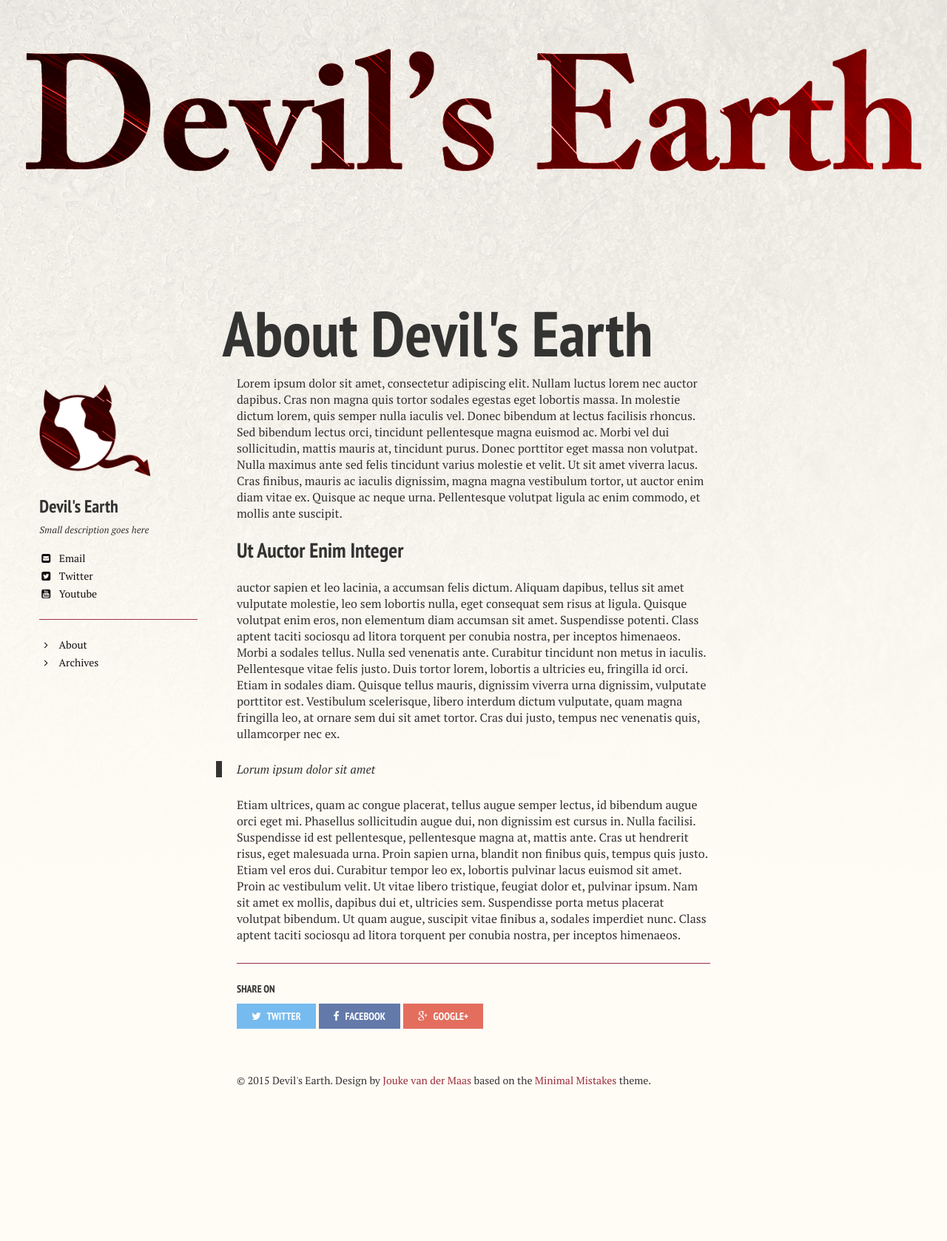
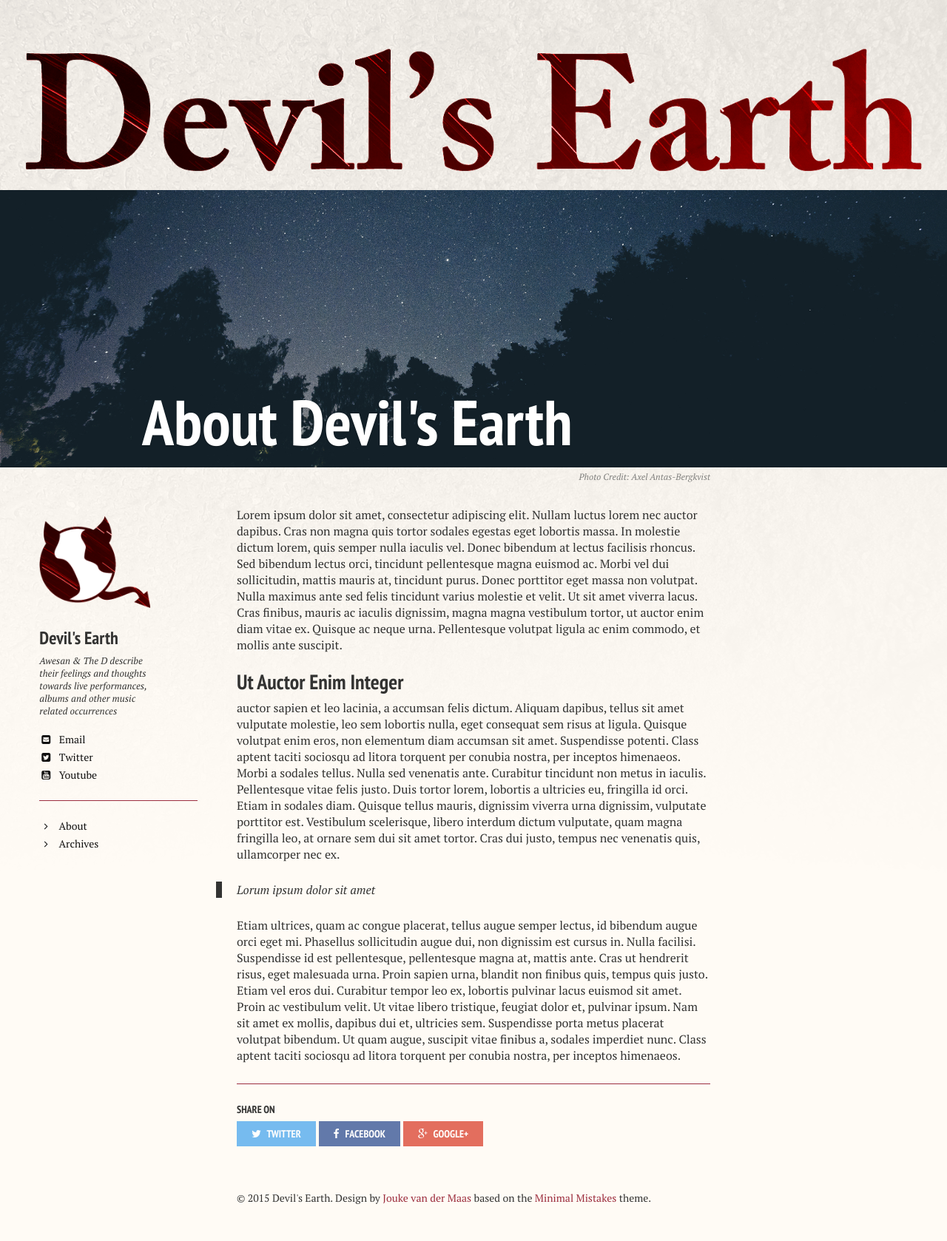
Before and after one commit to devilsearth/devilsearth.github.io, a Jekyll site: the page built from about/index.md, in a window 1280 px wide. Shown: the whole page at 74% size. Built offline with Jekyll 4.4.1, drawn with Linux system fonts in a browser that asks for light colours; nearby versions of some CDN libraries; before the commit the page ends 1519 px from its top, so only the background shows below that.

```diff
--- a/_config.yml
+++ b/_config.yml
@@ -29,7 +29,7 @@ owner:
   name: Devil's Earth
   avatar: logo_small.png
   about: "/"
-  bio: "Small description goes here"
+  bio: "Awesan & The D describe their feelings and thoughts towards live performances, albums and other music related occurrences"
   email: info@devilsearth.com
   disqus-shortname:
   twitter: devilsearth
--- a/_config_local.yml
+++ b/_config_local.yml
@@ -29,7 +29,7 @@ owner:
   name: Devil's Earth
   avatar: logo_small.png
   about: "/"
-  bio: "Small description goes here"
+  bio: "Awesan & The D describe their feelings and thoughts towards live performances, albums and other music related occurrences"
   email: info@devilsearth.com
   disqus-shortname:
   twitter: devilsearth
--- a/_sass/page.scss
+++ b/_sass/page.scss
@@ -223,8 +223,12 @@ $button-size: 1.5rem;
 	clear: both;
 	margin-top: 2em;
 	h1 {
-		margin-top: 0;
-	}
+        padding-bottom: .3em;
+        border-bottom: 1px solid $basecolor;
+    }
+	h1, h2, h3, h4, h5, h6 {
+        margin-bottom: .4em;
+    }
 	.post,
 	.page {
 		@include container;
--- a/_sass/typography.scss
+++ b/_sass/typography.scss
@@ -27,7 +27,6 @@ h5 {
 h6 {
 	@include font-size(14);
 }
-
 /*
    Links
    ========================================================================== */
--- a/_sass/variables.scss
+++ b/_sass/variables.scss
@@ -8,7 +8,7 @@
 
 $doc-font-size: 16;
 $doc-line-height: 26;
-$paragraph-indent: true !default;
+$paragraph-indent: false !default;
 $base-font: 'PT Serif', serif;
 $heading-font: 'PT Sans Narrow', sans-serif;
 $code-font: Monaco, "Courier New", "DejaVu Sans Mono", "Bitstream Vera Sans Mono", monospace;
--- a/about/index.md
+++ b/about/index.md
@@ -5,9 +5,9 @@ tags: [about, devil's earth, devil, earth, info]
 modified: 2015-04-12T11:40:00:000000+02:00
 comments: true
 image:
-  feature:
-  credit:
-  creditlink:
+  feature: about-head.jpg
+  credit: Axel Antas-Bergkvist
+  creditlink: https://unsplash.com/abl
 ---
 
 Lorem ipsum dolor sit amet, consectetur adipiscing elit. Nullam luctus lorem
```
Also changed, not shown: _posts/_2015-04-13-beautiful-forms-nightwish.md (added, +42 -0 lines), index.md (+1 -1 lines), favicon.ico, images/about-head.jpg (added), images/jouke.jpg.
